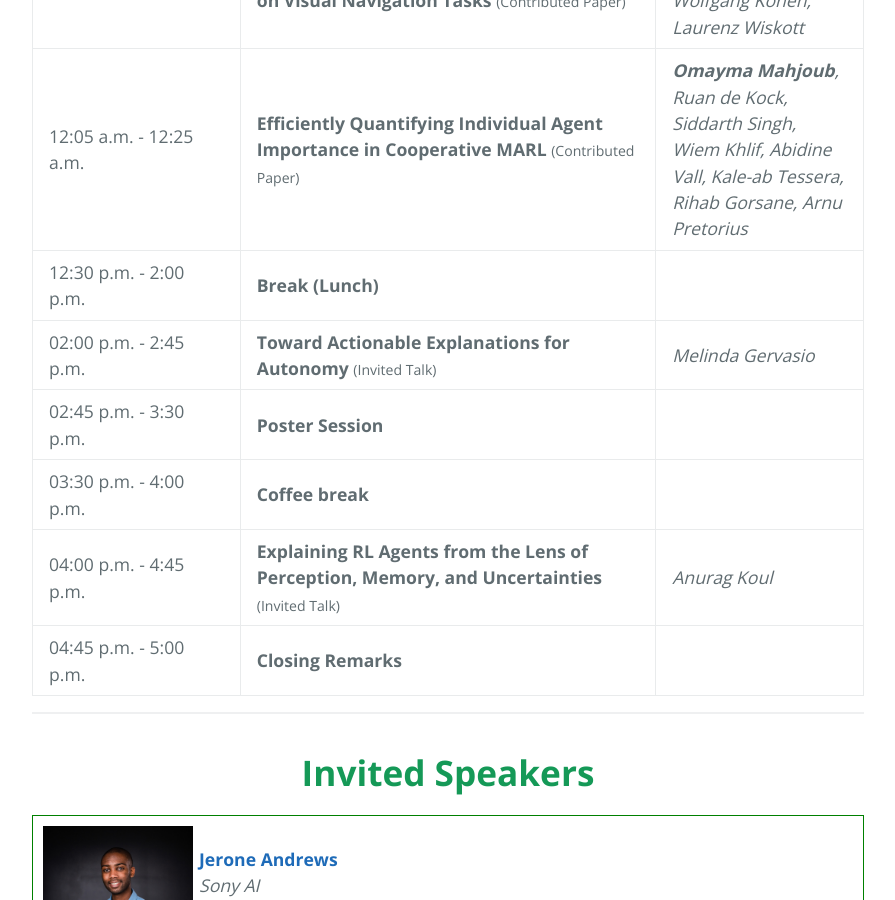
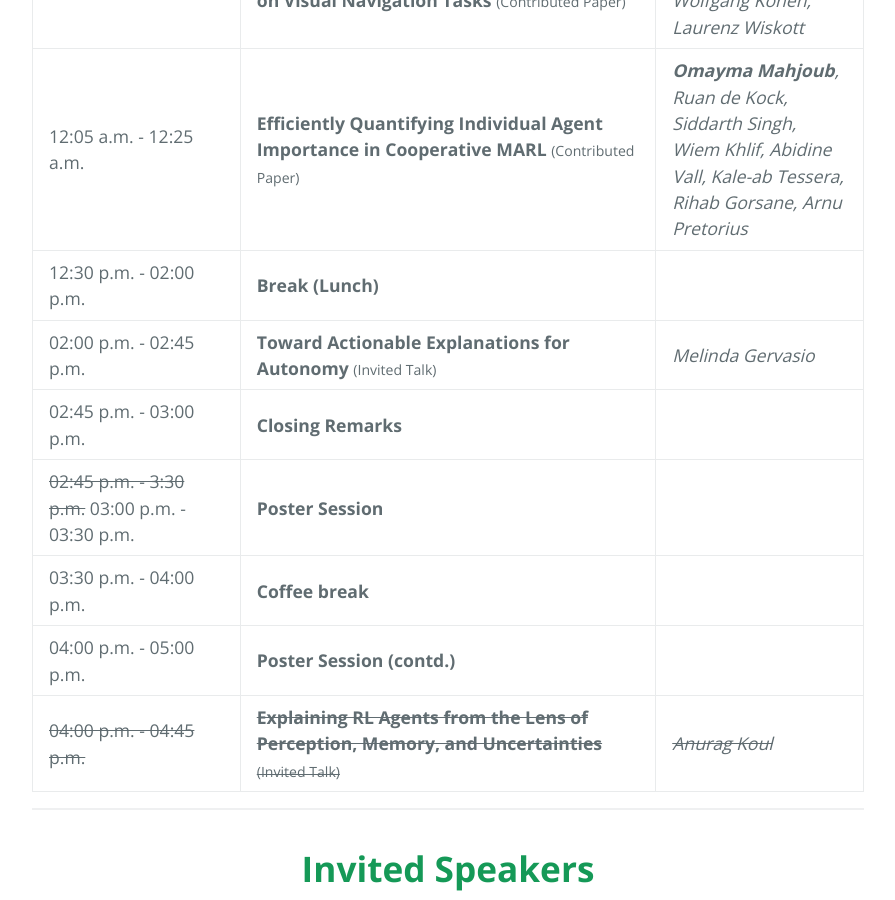
Before and after one commit to XAI4DRL/XAI4DRL.github.io, a Jekyll site: the page built from index.md, in a window 1280 px wide and 900 px high, scrolled down 2051 px. Shown: the whole window, without its empty margins (192-1087 px from the left). Built offline with Jekyll 4.4.1, drawn with Linux system fonts in a browser that asks for light colours.

Commit message:
Change Schedule

```diff
--- a/index.md
+++ b/index.md
@@ -241,7 +241,7 @@ Note: XAI methods applied to deep reinforcement learning models will be prefered
 <tr style="border-style:none !important;position: relative;height:100%">
     <td style="width:25%;height:100%">
         <div>
-            12:30 p.m. - 2:00 p.m.
+            12:30 p.m. - 02:00 p.m.
         </div>
     </td>
     <td>
@@ -264,7 +264,7 @@ Note: XAI methods applied to deep reinforcement learning models will be prefered
 <tr style="border-style:none !important;position: relative;height:100%">
     <td style="width:25%;height:100%">
         <div>
-            02:00 p.m. - 2:45 p.m.
+            02:00 p.m. - 02:45 p.m.
         </div>
     </td>
     <td>
@@ -287,7 +287,30 @@ Note: XAI methods applied to deep reinforcement learning models will be prefered
 <tr style="border-style:none !important;position: relative;height:100%">
     <td style="width:25%;height:100%">
         <div>
-            02:45 p.m. - 3:30 p.m.
+            02:45 p.m. - 03:00 p.m.
+        </div>
+    </td>
+    <td>
+        <strong> Closing Remarks
+        </strong>
+            <small></small>
+               <span>
+               </span>
+        <div>
+            <div class="collapse" id="collapse22157">
+                <div class="card card-body">
+                </div>
+            </div>
+        </div>
+    </td>
+    <td style="width:25%">
+            <i></i>
+    </td>
+</tr>
+<tr style="border-style:none !important;position: relative;height:100%">
+    <td style="width:25%;height:100%">
+        <div>
+            <s>02:45 p.m. - 3:30 p.m.</s> 03:00 p.m. - 03:30 p.m.
         </div>
     </td>
     <td>
@@ -313,7 +336,7 @@ Note: XAI methods applied to deep reinforcement learning models will be prefered
 <tr style="border-style:none !important;position: relative;height:100%">
     <td style="width:25%;height:100%">
         <div>
-            03:30 p.m. - 4:00 p.m.
+            03:30 p.m. - 04:00 p.m.
         </div>
     </td>
     <td>
@@ -336,13 +359,13 @@ Note: XAI methods applied to deep reinforcement learning models will be prefered
 <tr style="border-style:none !important;position: relative;height:100%">
     <td style="width:25%;height:100%">
         <div>
-            04:00 p.m. - 4:45 p.m.
+            04:00 p.m. - 05:00 p.m.
         </div>
     </td>
     <td>
-        <strong> Explaining RL Agents from the Lens of Perception, Memory, and Uncertainties
+        <strong> Poster Session (contd.)
         </strong>
-            <small>(Invited Talk)</small>
+            <small></small>
                <span>
                </span>
         <div>
@@ -353,12 +376,35 @@ Note: XAI methods applied to deep reinforcement learning models will be prefered
         </div>
     </td>
     <td style="width:25%">
-            <i>Anurag Koul</i>
+            <i></i>
+    </td>
+</tr>
+<tr style="border-style:none !important;position: relative;height:100%">
+    <td style="width:25%;height:100%">
+        <div>
+            <s>04:00 p.m. - 04:45 p.m.</s>
+        </div>
+    </td>
+    <td>
+        <s><strong> Explaining RL Agents from the Lens of Perception, Memory, and Uncertainties
+        </strong>
+            <small>(Invited Talk)</small>
+               <span>
+               </span>
+        <div>
+            <div class="collapse" id="collapse22157">
+                <div class="card card-body">
+                </div>
+            </div>
+        </div></s>
+    </td>
+    <td style="width:25%">
+            <s><i>Anurag Koul</i></s>
     </td>
 </tr>
 
 
-<tr style="border-style:none !important;position: relative;height:100%">
+<!--<tr style="border-style:none !important;position: relative;height:100%">
     <td style="width:25%;height:100%">
         <div>
             04:45 p.m. - 5:00 p.m.
@@ -380,7 +426,7 @@ Note: XAI methods applied to deep reinforcement learning models will be prefered
     <td style="width:25%">
             <i></i>
     </td>
-</tr>
+</tr> -->
 </tbody>
 </table>
 <hr>
```
